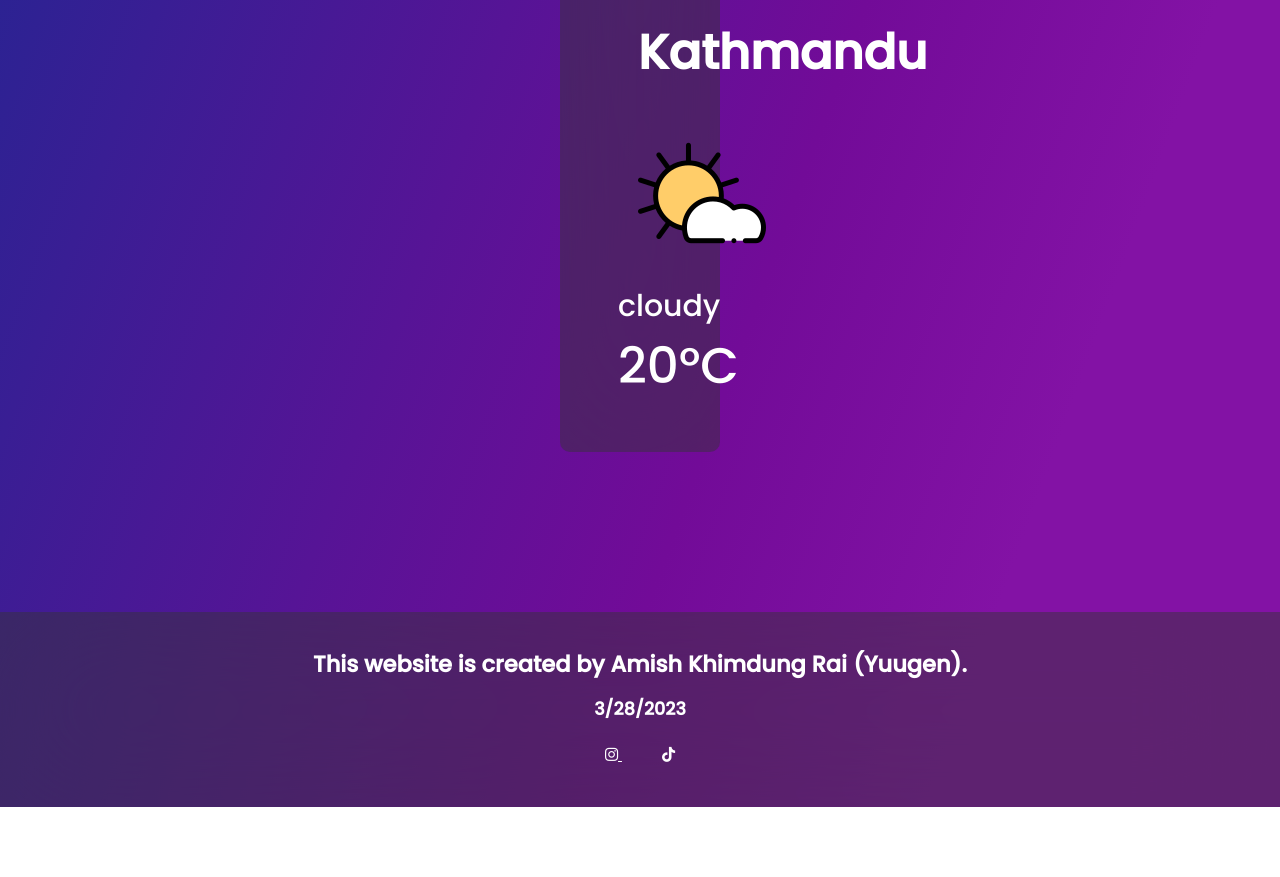
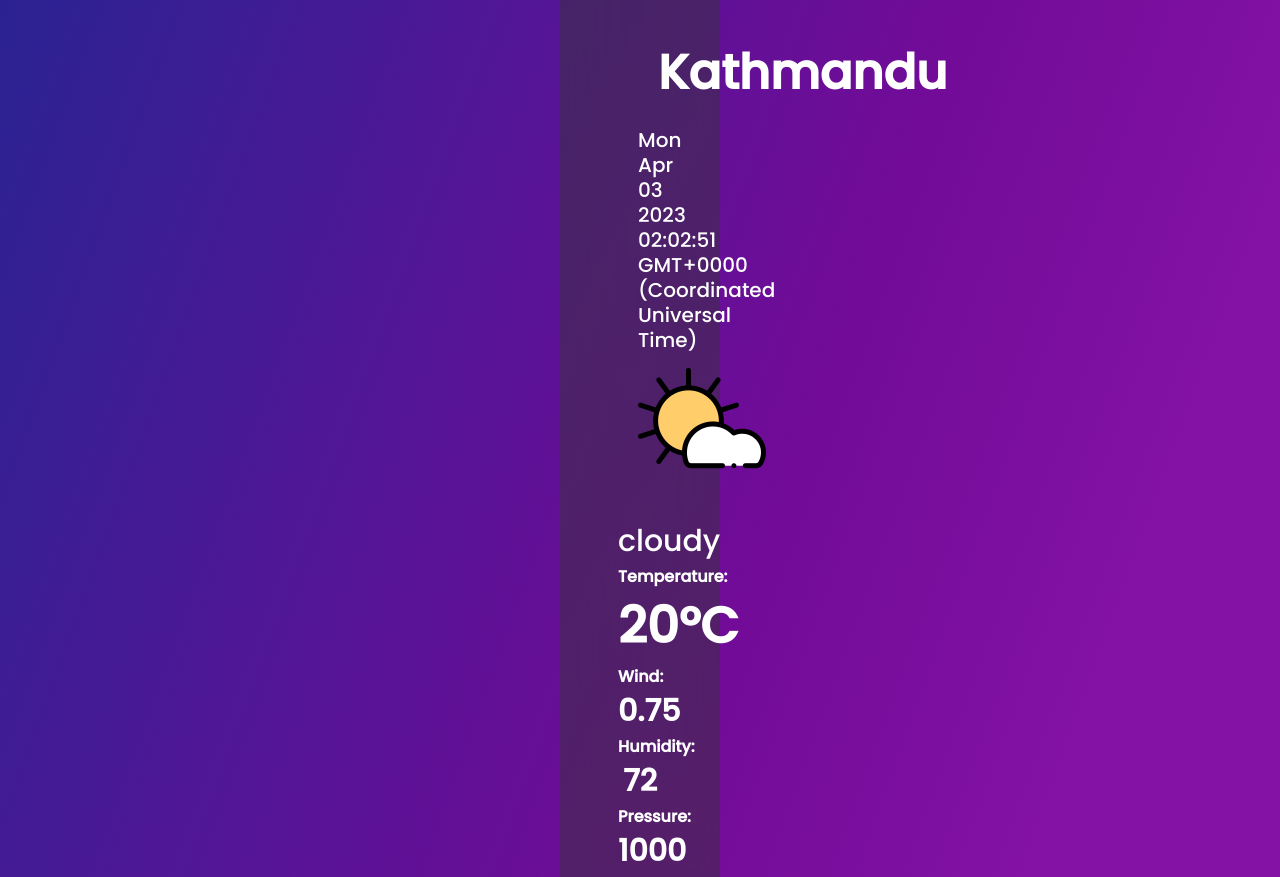
Before and after one commit to Amishkhimdung/Weatherman, a plain HTML site: page index.html in a window 1280 px wide. Shown: the part 530-1407 px from the top of the page. Before the commit the page ends 1337 px from the top, so only its background shows below. Drawn offline with Linux system fonts and the light colour scheme; a web font is replaced by a local one.

Commit message:
fifth commit

```diff
--- a/index.html
+++ b/index.html
@@ -26,11 +26,15 @@
             <div class="card">
                 <div class="place">
                     <h1 class="city" id="cname">Kathmandu</h1>
+                    <span id="time" class="time"> </span>
                     <img src="weather.png" alt="">
                 </div>
                 <div class="info">
                     <p class="description" id="condition">cloudy</p>
-                    <p class="temp" id="temp">20°C</p>
+                    <h4>Temperature:<p class="temp" id="temp">20°C</p></h4>
+                    <h4>Wind:<p id="wind">0.75</p></h4>
+                    <h4>Humidity:<p id="humid">72</p></h4>
+                    <h4>Pressure:<p id="press">1000</p></h4>
                 </div>
             </div>
         </form>
--- a/style.css
+++ b/style.css
@@ -23,7 +23,7 @@ body {
 .weather-box h1 {
     text-align: center;
     font-size: 48px;
-    padding-bottom: 40px;
+    padding: 20px;
 }
 
 .search {
@@ -61,7 +61,12 @@ input {
 }
 .card .place{
     padding: 20px;
+    padding-bottom: 30px;
     justify-content: space-between;
+}
+.time{
+    font-size: 20px;
+    line-height: 5px;
 }
 .info{
     display: block;
--- a/weather.js
+++ b/weather.js
@@ -1,3 +1,7 @@
+var datetime = new Date();
+console.log(datetime);
+document.getElementById("time").textContent = datetime;
+
 const apiKey = "6a675a69d5cb56ad2994d1356bb0dbe5";
 const apiUrl = "https://api.openweathermap.org/data/2.5/weather?units=metric&q=";
 const form = document.getElementById("form");
@@ -14,4 +18,11 @@ form.addEventListener("click", async function (e) {
     const text = document.getElementById("condition");
     text.innerHTML = data.weather[0].description;
     console.log(data.weather[0].description);
+    const windspeed = document.getElementById("wind");
+    windspeed.innerHTML = data.wind.speed;
+    const humid = document.getElementById("humid");
+    humid.innerHTML = data.main.humidity;
+    const pressure = document.getElementById("press");
+    pressure.innerHTML = data.main.pressure;
+
 });
```
